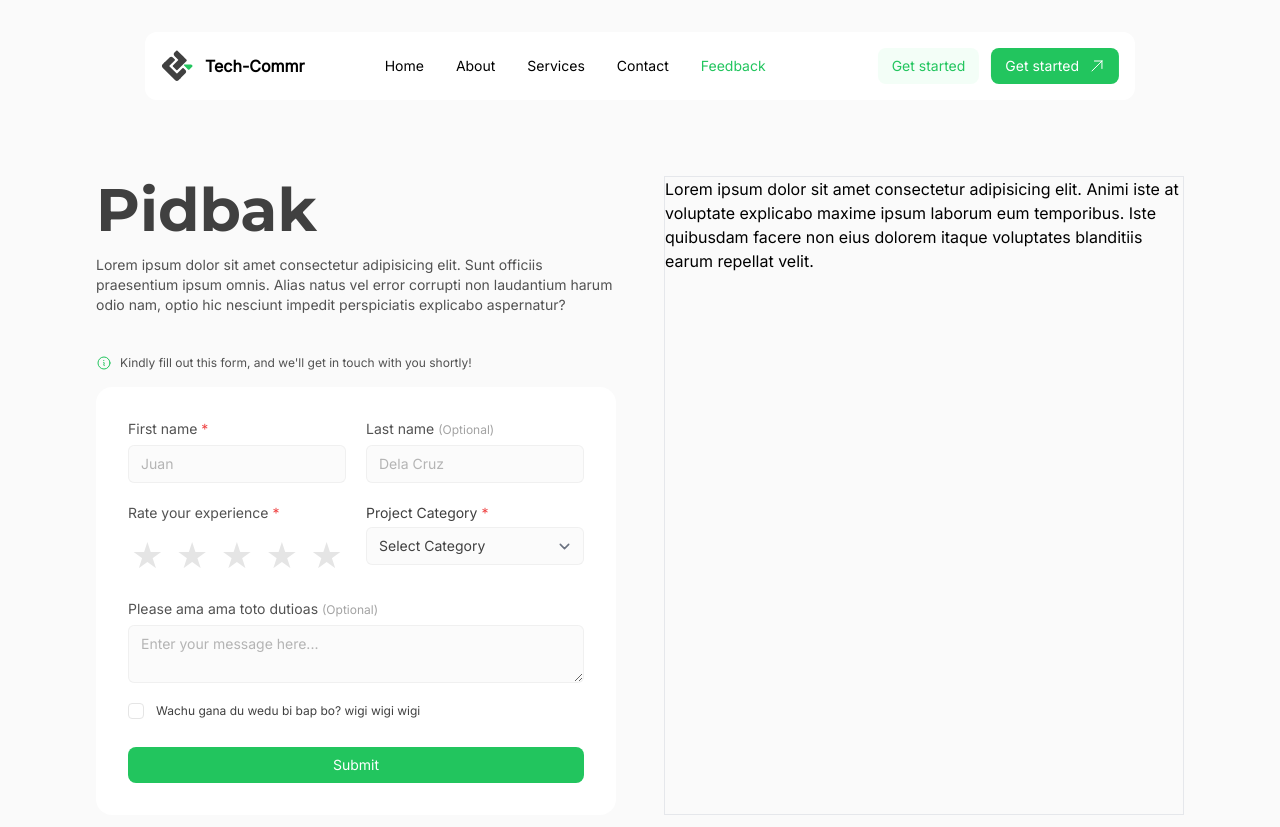
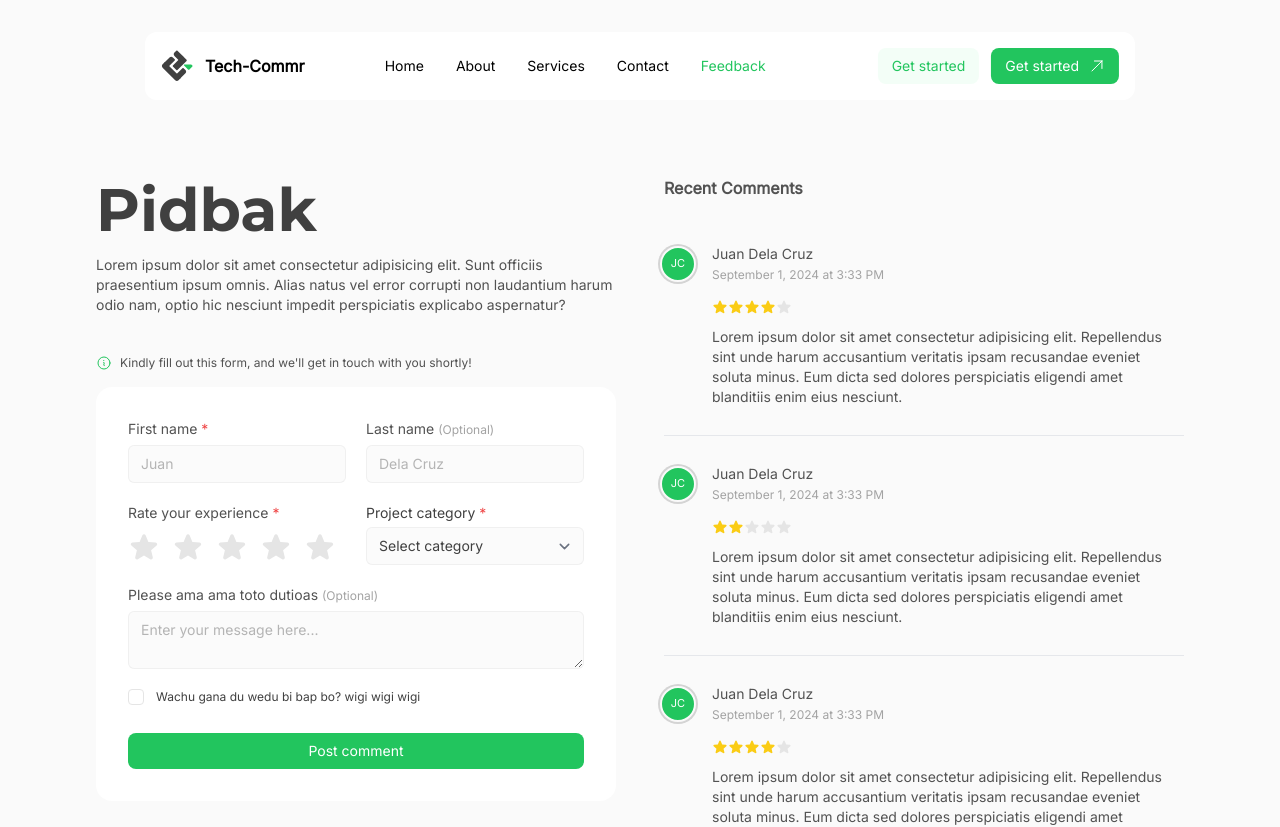
Before and after one commit to itgauy/Tech-Commr, a React (Vite) app in the folder frontend/: page /feedback in a window 1280 px wide. Shown: the top 827 px of the page. Built offline with nearby package versions, Linux system fonts and the light colour scheme.

Commit message:
Updated FeedbackForm component, Select component, and Feedback page with changes to star rating, form fields, and comment display

```diff
--- a/frontend/src/components/FeedbackForm.jsx
+++ b/frontend/src/components/FeedbackForm.jsx
@@ -4,18 +4,20 @@ import { Input, Textarea, Checkbox, Button, Select } from '../components/ui';
 const StarRating = ({ rating, onRatingChange }) => {
   const [hovered, setHovered] = useState(null);
   return (
-    <div className="flex gap-1.5">
+    <div className="flex gap-3">
       {[1, 2, 3, 4, 5].map((star) => (
         <button
           type="button"
           key={star}
-          className={`size-12 text-4xl transition duration-300 ease-in-out ${(hovered || rating) >= star ? 'text-yellow-400' : 'text-neutral-200'
+          className={`text-4xl transition duration-300 ease-in-out ${(hovered || rating) >= star ? 'text-yellow-400' : 'text-neutral-200'
             } focus:outline-none`}
           onClick={() => onRatingChange(star)}
           onMouseEnter={() => setHovered(star)}
           onMouseLeave={() => setHovered(null)}
         >
-          ★
+          <svg xmlns="http://www.w3.org/2000/svg" viewBox="0 0 24 24" fill="currentColor" className='size-8'>
+            <path fillRule="evenodd" d="M10.788 3.21c.448-1.077 1.976-1.077 2.424 0l2.082 5.006 5.404.434c1.164.093 1.636 1.545.749 2.305l-4.117 3.527 1.257 5.273c.271 1.136-.964 2.033-1.96 1.425L12 18.354 7.373 21.18c-.996.608-2.231-.29-1.96-1.425l1.257-5.273-4.117-3.527c-.887-.76-.415-2.212.749-2.305l5.404-.434 2.082-5.005Z" clipRule="evenodd" />
+          </svg>
         </button>
       ))}
     </div>
@@ -55,7 +57,7 @@ const FeedbackForm = () => {
         <Select
           label={
             <>
-              Project Category <span className='text-red-500'>*</span>
+              Project category <span className='text-red-500'>*</span>
             </>
           }
           options={[
@@ -101,7 +103,7 @@ const FeedbackForm = () => {
       </div>
       {/* Submit */}
       <div className='md:col-span-2 col-span-1 pt-2'>
-        <Button type={'submit'} text={'Submit'} styles='w-full flex items-center justify-center bg-green-500 hover:bg-green-600/90 text-white active:scale-95'
+        <Button type={'submit'} text={'Post comment'} styles='w-full flex items-center justify-center bg-green-500 hover:bg-green-600/90 text-white active:scale-95'
         />
       </div>
     </form>
--- a/frontend/src/components/ui/Select.jsx
+++ b/frontend/src/components/ui/Select.jsx
@@ -9,10 +9,10 @@ const Select = ({ label, options, value, onChange, error }) => {
       <select
         value={value}
         onChange={onChange}
-        className={`mt-1 block w-full pl-3 pr-10 py-2 text-sm text-neutral-700 bg-neutral-50/70 border border-neutral-200/50 transition duration-300 ease-in-out ${error ? 'border-red-500' : ''
-          } focus:outline-none focus:ring-green-500 focus:border-green-500 sm:text-sm rounded-md`}
+        className={`mt-1 block w-full pl-3 pr-10 py-2 md:text-sm text-xs text-neutral-700 bg-neutral-50/70 border border-neutral-200/50 transition duration-300 ease-in-out ${error ? 'border-red-500' : ''
+          } focus:outline-none focus:ring-green-500 focus:border-green-500 rounded-md`}
       >
-        <option value="" disabled>Select Category</option>
+        <option value="" disabled>Select category</option>
         {options.map((option, idx) => (
           <option key={idx} value={option}>
             {option}
--- a/frontend/src/pages/Feedback.jsx
+++ b/frontend/src/pages/Feedback.jsx
@@ -4,9 +4,52 @@ import useLenisScroll from '../hooks/useLenisScroll';
 import useScrollToTop from '../hooks/useScrollToTop';
 import { GetInTouch, FeedbackForm } from '../components';
 
+const StarRatingDisplay = ({ rating }) => {
+  const totalStars = 5;
+  return (
+    <div className="flex">
+      {[...Array(totalStars)].map((_, index) => (
+        <svg key={index} xmlns="http://www.w3.org/2000/svg" viewBox="0 0 24 24" fill="currentColor" className={`size-4 ${index < rating ? 'text-yellow-400' : 'text-neutral-200'}`}>
+          <path fillRule="evenodd" d="M10.788 3.21c.448-1.077 1.976-1.077 2.424 0l2.082 5.006 5.404.434c1.164.093 1.636 1.545.749 2.305l-4.117 3.527 1.257 5.273c.271 1.136-.964 2.033-1.96 1.425L12 18.354 7.373 21.18c-.996.608-2.231-.29-1.96-1.425l1.257-5.273-4.117-3.527c-.887-.76-.415-2.212.749-2.305l5.404-.434 2.082-5.005Z" clipRule="evenodd" />
+        </svg>
+      ))}
+    </div>
+  );
+};
+
 const Feedback = () => {
   useLenisScroll();
   useScrollToTop();
+
+  const commentsData = [
+    {
+      initial: 'JC',
+      name: 'Juan Dela Cruz',
+      date: 'September 1, 2024 at 3:33 PM',
+      rate: 4,
+      comment: 'Lorem ipsum dolor sit amet consectetur adipisicing elit. Repellendus sint unde harum accusantium veritatis ipsam recusandae eveniet soluta minus. Eum dicta sed dolores perspiciatis eligendi amet blanditiis enim eius nesciunt.',
+    },
+    {
+      initial: 'JC',
+      name: 'Juan Dela Cruz',
+      date: 'September 1, 2024 at 3:33 PM',
+      rate: 2,
+      comment: 'Lorem ipsum dolor sit amet consectetur adipisicing elit. Repellendus sint unde harum accusantium veritatis ipsam recusandae eveniet soluta minus. Eum dicta sed dolores perspiciatis eligendi amet blanditiis enim eius nesciunt.',
+    }, {
+      initial: 'JC',
+      name: 'Juan Dela Cruz',
+      date: 'September 1, 2024 at 3:33 PM',
+      rate: 4,
+      comment: 'Lorem ipsum dolor sit amet consectetur adipisicing elit. Repellendus sint unde harum accusantium veritatis ipsam recusandae eveniet soluta minus. Eum dicta sed dolores perspiciatis eligendi amet blanditiis enim eius nesciunt.',
+    },
+    {
+      initial: 'JC',
+      name: 'Juan Dela Cruz',
+      date: 'September 1, 2024 at 3:33 PM',
+      rate: 1,
+      comment: 'Lorem ipsum dolor sit amet consectetur adipisicing elit. Repellendus sint unde harum accusantium veritatis ipsam recusandae eveniet soluta minus. Eum dicta sed dolores perspiciatis eligendi amet blanditiis enim eius nesciunt.',
+    }
+  ]
 
   return (
     <motion.section
@@ -21,7 +64,6 @@ const Feedback = () => {
         <div className='grid lg:grid-cols-2 grid-cols-1 gap-12'>
           {/* Feedback Form Container */}
           <div className='space-y-10'>
-            {/* Header */}
             <div className="space-y-3">
               <h1>Pidbak</h1>
               <p className="w-full max-w-xl">
@@ -38,8 +80,31 @@ const Feedback = () => {
               <FeedbackForm />
             </div>
           </div>
-          {/* Recent Feedbacks Container */}
-          <div className='border'>Lorem ipsum dolor sit amet consectetur adipisicing elit. Animi iste at voluptate explicabo maxime ipsum laborum eum temporibus. Iste quibusdam facere non eius dolorem itaque voluptates blanditiis earum repellat velit.</div>
+          {/* Recent Comments */}
+          <div className='space-y-4'>
+            <p className='text-base font-semibold'>Recent Comments</p>
+            {/* Container */}
+            <div>
+              {/* Feedback Card */}
+              {commentsData.map((feedback, index) => (
+                <div className='border-b py-7 space-y-4' key={index}>
+                  <div className='flex items-center gap-4'>
+                    <span className='inline-flex md:size-9 size-8 -ml-1 border-2 border-neutral-50 ring-2 ring-neutral-300 items-center justify-center rounded-full bg-green-500 md:text-md text-[11px] leading-none text-white'> {feedback.initial} </span>
+                    <div className='flex flex-col items-start gap-[3px]'>
+                      <p className='font-medium text-sm'>{feedback.name}</p>
+                      <p className='text-xs text-neutral-400'>{feedback.date}</p>
+                    </div>
+                  </div>
+                  <div className='pl-11 md:pl-12 space-y-3'>
+                    {/* Rate */}
+                    <StarRatingDisplay rating={feedback.rate} />
+                    {/* Comment */}
+                    <p>{feedback.comment}</p>
+                  </div>
+                </div>
+              ))}
+            </div>
+          </div>
         </div>
       </div>
       {/* Get in Touch */}
```
